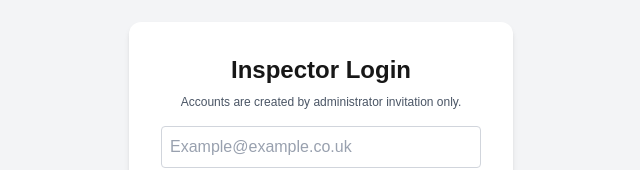
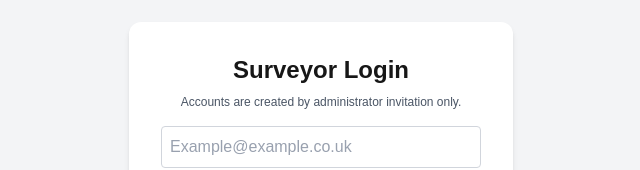
Before and after one commit to Bodders07/InoSurv-Manholes, a Next.js app: page /auth in a window 1280 px wide. Shown: the part 218-388 px from the top of the page, without its empty margins (319-959 px from the left). Built offline with nearby package versions, Linux system fonts and the light colour scheme; no server answers.

Commit message:
Rename login heading to Surveyor Login

```diff
--- a/src/app/auth/page.tsx
+++ b/src/app/auth/page.tsx
@@ -49,7 +49,7 @@ export default function AuthPage() {
   return (
     <div className="flex flex-col items-center justify-center min-h-screen bg-gray-100 p-4">
       <div className="bg-white p-8 rounded-xl shadow-md w-full max-w-sm">
-        <h1 className="text-2xl font-bold mb-2 text-center">Inspector Login</h1>
+        <h1 className="text-2xl font-bold mb-2 text-center">Surveyor Login</h1>
         <p className="text-xs text-gray-600 mb-4 text-center">
           Accounts are created by administrator invitation only.
         </p>
```
